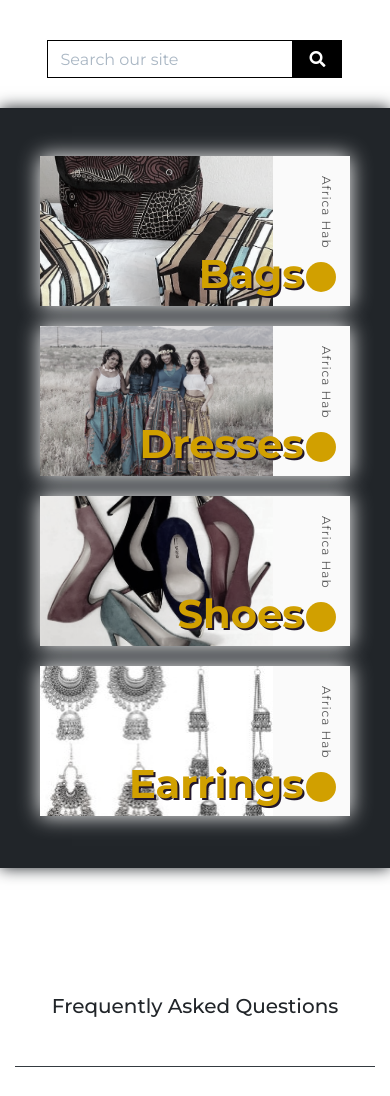
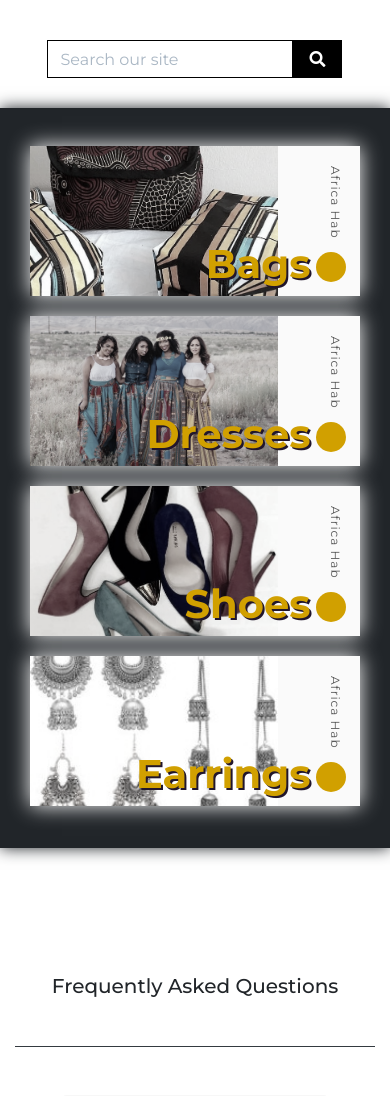
Before and after one commit to Voggastur/full-stack-framework-project, a Django app: page /faq/ in a window 390 px wide. Shown: the part 80-1176 px from the top of the page. Run offline with Django 3.2, Linux system fonts and the light colour scheme; data comes from the database, SQL or seed files in the repository; some libraries are stand-ins or nearby versions.

Commit message:
added media query less button padding on small screens

```diff
--- a/static/css/buttons.css
+++ b/static/css/buttons.css
@@ -4,6 +4,11 @@
 * Autoprefixer: v9.7.6
 * Browsers: last 4 version
 */
+
+/* These buttons were borrowed from this codepen by Yancy Min,
+https://codepen.io/yancy/pen/gBLLxz
+And modified for my project */
+
 
 /* Category Buttons Styling */
 
@@ -184,6 +189,7 @@
   opacity: 0;
 }
 
+/* below is the small vertical africa hab paragraph which fades on hover */
 .small-card:hover p {
   color: #fff;
   pointer-events: none;
@@ -210,3 +216,9 @@
   -webkit-box-shadow: 0px 0px 15px 0px #d1a000;
   box-shadow: 0px 0px 15px 0px #d1a000;
 }
+
+@media (max-width: 992px) {
+    .button-container {
+        padding: 30px;
+    }
+}
```
